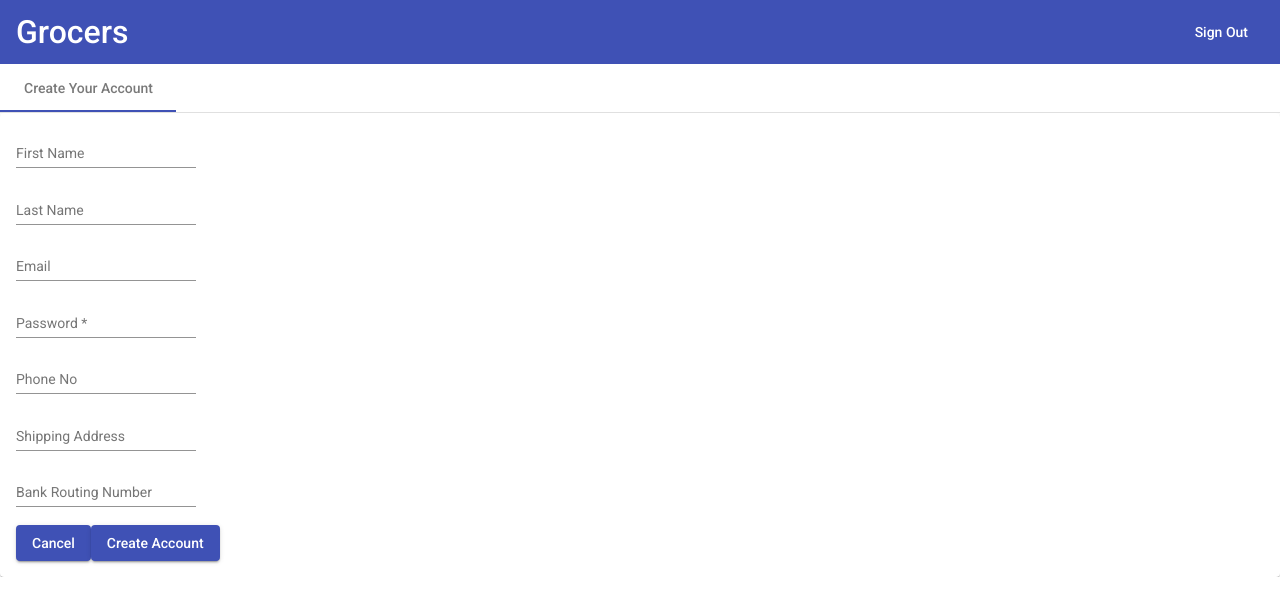
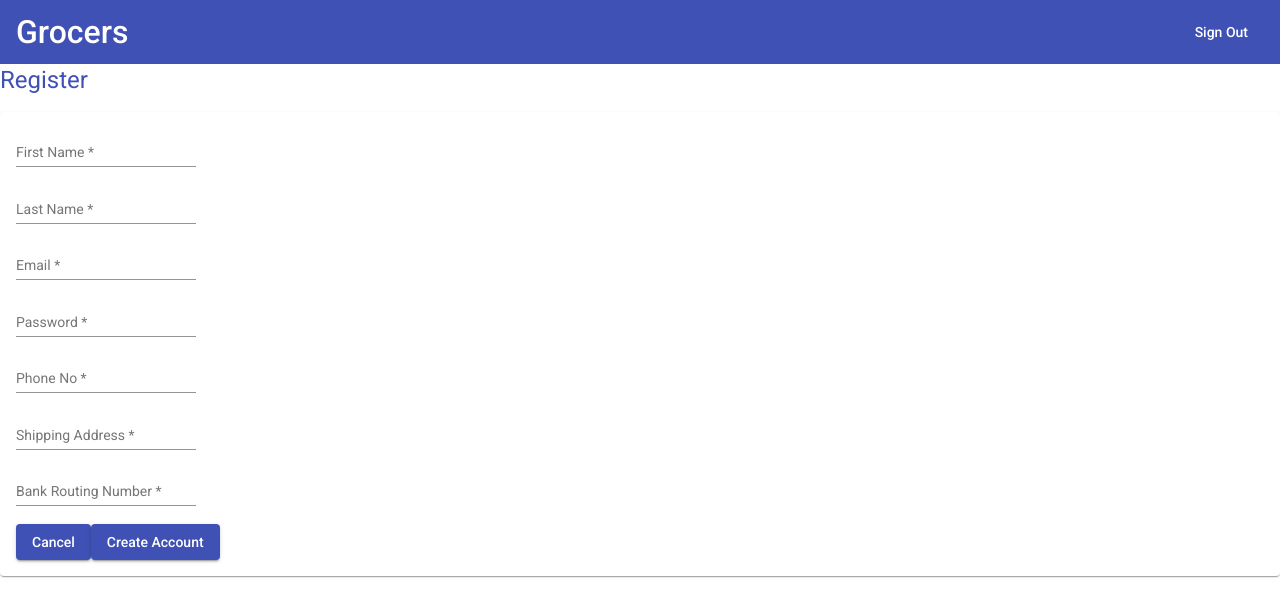
Before and after one commit to haa96/Grocers, an Angular app in the folder Frontend/grocers/: page /register in a window 1280 px wide. Shown: the top 616 px of the page. Built offline with nearby package versions, Linux system fonts and the light colour scheme.

Commit message:
register fields and tab removed

```diff
--- a/Frontend/grocers/src/app/register/register.component.html
+++ b/Frontend/grocers/src/app/register/register.component.html
@@ -1,50 +1,44 @@
-<!-- <mat-toolbar>
-    <span class="g">Create Your Account</span>
-    <span class="example-spacer"></span>
-</mat-toolbar> -->
-  <mat-tab-group animationDuration="0ms">
-        <mat-tab label="Create Your Account">
+<h1 mat-dialog-title style="color: #3f51b5">Register</h1>
+
         <mat-card class="card">
             <form [formGroup]="userRef" >
 
             <mat-form-field>
                 <mat-label>First Name</mat-label>
-                    <input matInput formControlName="firstName">
+                    <input matInput formControlName="firstName" required>
             </mat-form-field>
             <br>
             <mat-form-field>
                 <mat-label> Last Name</mat-label>
-                    <input matInput formControlName="lastName" >
+                    <input matInput formControlName="lastName" required>
             </mat-form-field>
             <br>
             <mat-form-field>
                 <mat-label>Email </mat-label>
-                    <input matInput formControlName="email" >
+                    <input matInput formControlName="email" required>
             </mat-form-field>
             <br>
             <mat-form-field>
                 <mat-label>Password</mat-label>
-                    <input matInput formControlName="pwd" required >
+                    <input type="password" matInput formControlName="pwd" required >
             </mat-form-field>
             <br>
             <mat-form-field>
                 <mat-label>Phone No</mat-label>
-                    <input matInput formControlName="phone">
+                    <input type="number" matInput formControlName="phone" required>
             </mat-form-field>
             <br>
             <mat-form-field>
                 <mat-label>Shipping Address</mat-label>
-                    <input matInput formControlName="address">
+                    <input matInput formControlName="address" required>
             </mat-form-field>
             <br>
             <mat-form-field>
                 <mat-label>Bank Routing Number</mat-label>
-                    <input matInput formControlName="bankCardNo" >
+                    <input type="number"  matInput formControlName="bankCardNo" required>
             </mat-form-field>
             <br/>
             <button mat-raised-button (click)="returnToLogin()" color="primary" mat-dialog-close mat-dialog-close="false">Cancel</button>
             <button mat-raised-button (click)="addUser()" color="primary" mat-dialog-close mat-dialog-close="false">Create Account</button>
         </form>
         </mat-card>
-        </mat-tab>
-  </mat-tab-group>
--- a/Frontend/grocers/src/app/register/register.component.ts
+++ b/Frontend/grocers/src/app/register/register.component.ts
@@ -1,7 +1,9 @@
 import { Component, OnInit } from '@angular/core';
 import { Router } from '@angular/router';
 import { UserService } from '../user.service';
-import { FormControl, FormGroup,FormsModule } from '@angular/forms';
+import { FormControl, FormGroup } from '@angular/forms';
+import {MatDialog} from '@angular/material/dialog';
+import { UserComponent } from '../user/user.component';
 
 @Component({
   selector: 'app-register',
@@ -19,7 +21,7 @@ export class RegisterComponent implements OnInit {
     address:new FormControl(),
     bankCardNo:new FormControl()
   })
-  constructor(public router:Router, public userSer:UserService) { }
+  constructor(public router:Router, public userSer:UserService,public dialog: MatDialog) { }
   msg?:string;
   ngOnInit(): void {
   }
@@ -31,6 +33,7 @@ export class RegisterComponent implements OnInit {
      subscribe(result=>this.msg=result,error=>console.log(error));
      this.userRef.reset();
      alert("Your account has been created");
+     this.dialog.open(UserComponent);
   }
 
   returnToLogin(){
--- a/Frontend/grocers/src/app/user/user.component.html
+++ b/Frontend/grocers/src/app/user/user.component.html
@@ -13,15 +13,17 @@
       <input matInput formControlName="pwd" required>
     </mat-form-field>
 </mat-dialog-content>
-<hr>
+
 <mat-dialog-actions>
   <button mat-raised-button mat-dialog-close mat-dialog-close="true">Cancel</button>
   <button mat-raised-button color="primary" mat-dialog-close mat-dialog-close="false" (click)=checkUser()>Login</button>
 </mat-dialog-actions>
 </form>
+
+<br>
+<br>
 <hr>
-<br>
   <mat-label>New Member? </mat-label>
-<hr>
+
 <p style = color:red>{{msg}}</p>
 <button mat-raised-button color="primary" mat-dialog-close="false" (click)="registerUser()">Register</button>
```
